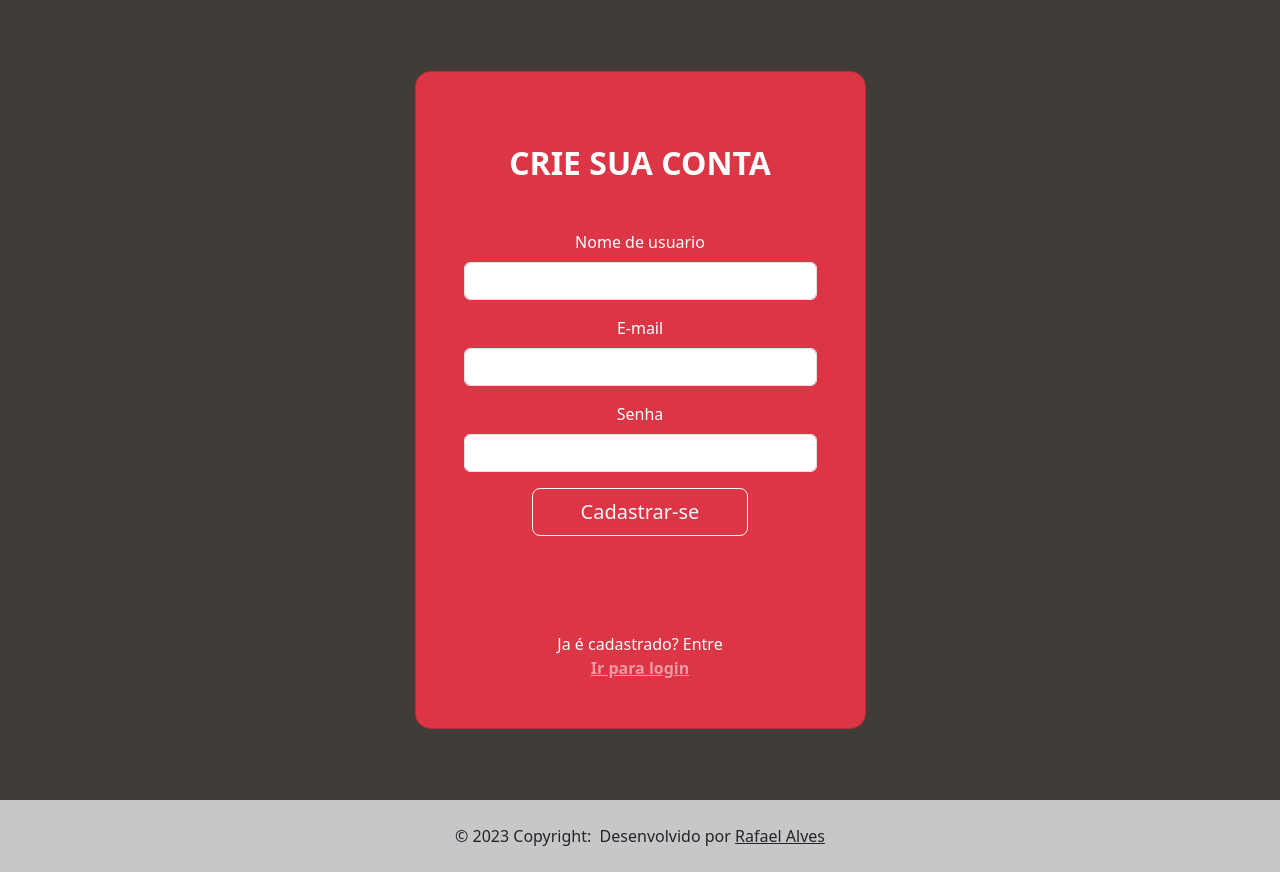
After one commit to RFAlves2022/Projeto_Integrador, a PHP site: page /form-cadastro.php in a window 1280 px wide. The commit adds this page. Run offline with PHP 8.4, Linux system fonts and the light colour scheme.

Commit message:
Login e cadastro de usuario

```diff
--- a/footer.php
+++ b/footer.php
@@ -1,10 +1,13 @@
 </body>
-<footer>
 
+<footer class="bg-light text-center text-lg-start">
+  <!-- Copyright -->
+  <div class="text-center p-4" style="background-color: rgba(0, 0, 0, 0.2);">
+    © 2023 Copyright:&nbsp; Desenvolvido por
+    <a class="text-dark" href="#!">Rafael Alves</a>
+  </div>
+  <!-- Copyright -->
+</footer>
 
-
-
-
-</footer>
 <script src="https://cdn.jsdelivr.net/npm/bootstrap@5.3.0-alpha1/dist/js/bootstrap.bundle.min.js" integrity="sha384-w76AqPfDkMBDXo30jS1Sgez6pr3x5MlQ1ZAGC+nuZB+EYdgRZgiwxhTBTkF7CXvN" crossorigin="anonymous"></script>
 </html>
--- /dev/null
+++ b/form-cadastro.php
@@ -0,0 +1,51 @@
+<?php include_once "header.php" ?>
+
+<main>
+    <section class="vh-100 gradient-custom" style="background-color: #403d39;">
+        <div class="container py-5 h-100">
+            <div class="row d-flex justify-content-center align-items-center h-100">
+                <div class="col-12 col-md-8 col-lg-6 col-xl-5">
+                    <div class="card bg-danger text-white" style="border-radius: 1rem;">
+                        <div class="card-body p-5 text-center">
+
+                            <div class="mb-md-5 mt-md-4 pb-5">
+                                <form method="post" action="cadastrar-usuario.php">
+                                    <h2 class="fw-bold mb-2 text-uppercase">Crie sua conta</h2>
+
+                                    <div class="form-outline mb-3 mt-md-5">
+                                        <label class="form-label">Nome de usuario</label>
+                                        <input type="text" name="username" class="form-control form-control-md" />
+                                    </div>
+
+                                    <div class="form-outline mb-3">
+                                        <label class="form-label">E-mail</label>
+                                        <input type="email" name="email" class="form-control form-control-md" />
+                                    </div>
+
+                                    <div class="form-outline form-white mb-3">
+                                        <label class="form-label">Senha</label>
+                                        <input type="password" name="senha"
+                                            class="form-control form-control-md" />
+                                    </div>
+
+                                    <button class="btn btn-outline-light btn-lg px-5" type="submit">Cadastrar-se</button>
+
+                                </form>
+                            </div>
+
+                            <div>
+                                <p class="mb-0">Ja é cadastrado? Entre<br><a href="form-login.php"
+                                        class="text-white-50 fw-bold">Ir para login</a>
+                                </p>
+                            </div>
+
+                        </div>
+                    </div>
+                </div>
+            </div>
+        </div>
+    </section>
+</main>
+
+
+<?php include_once "footer.php" ?>
--- a/login.php
+++ /dev/null
@@ -1,5 +0,0 @@
-<?php include_once "header.php"?>
-
-<main>
-
-</main>
```
Also changed, not shown: cadastrar-usuario.php (added, +22 -0 lines), conexao_db.php (added, +15 -0 lines), form-login.php (added, +48 -0 lines).
